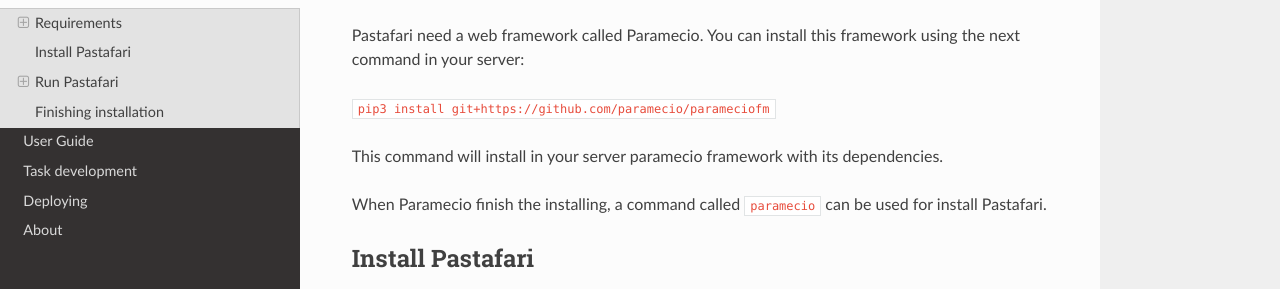
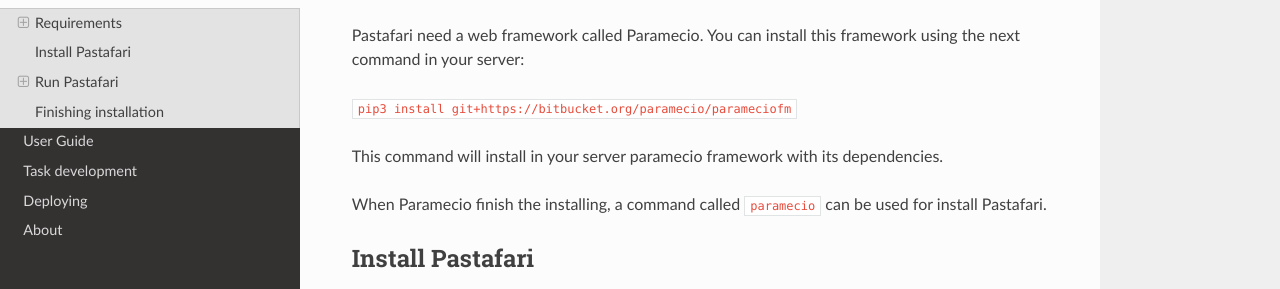
Before and after one commit to paramecio/pastafaridocs, an MkDocs documentation site: the page built from docs/install.md, in a window 1280 px wide and 900 px high, scrolled down 2031 px. Shown: the part 158-447 px from the top of the window. Built offline with MkDocs 1.6.1, drawn with Linux system fonts in a browser that asks for light colours; nearby versions of some CDN libraries; old or Windows-style settings are respelled for this version of MkDocs; part of the change alters nothing that is shown.

Commit message:
Fix in url for download paramecio framework

```diff
--- a/docs/install.md
+++ b/docs/install.md
@@ -73,7 +73,7 @@ Install it with:
 
 Pastafari need a web framework called Paramecio. You can install this framework using the next command in your server:
 
-`pip3 install git+https://github.com/paramecio/parameciofm`
+`pip3 install git+https://bitbucket.org/paramecio/parameciofm`
 
 This command will install in your server paramecio framework with its dependencies.
 
```
